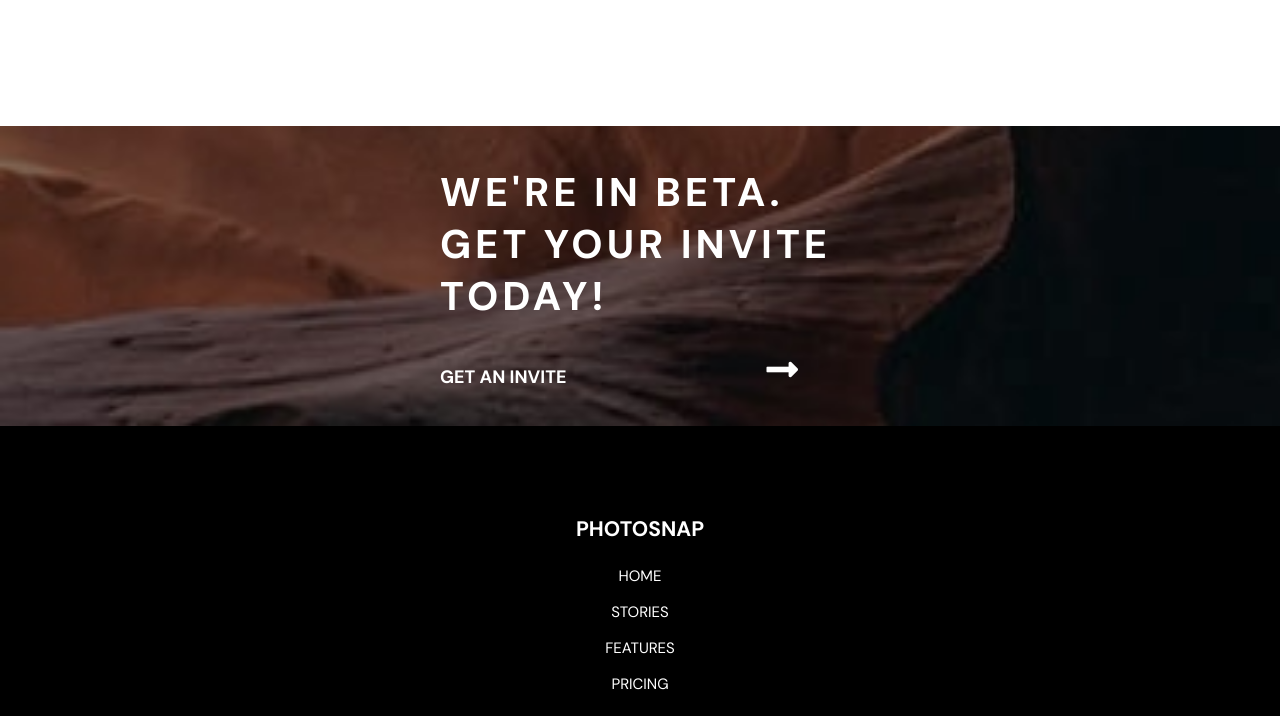
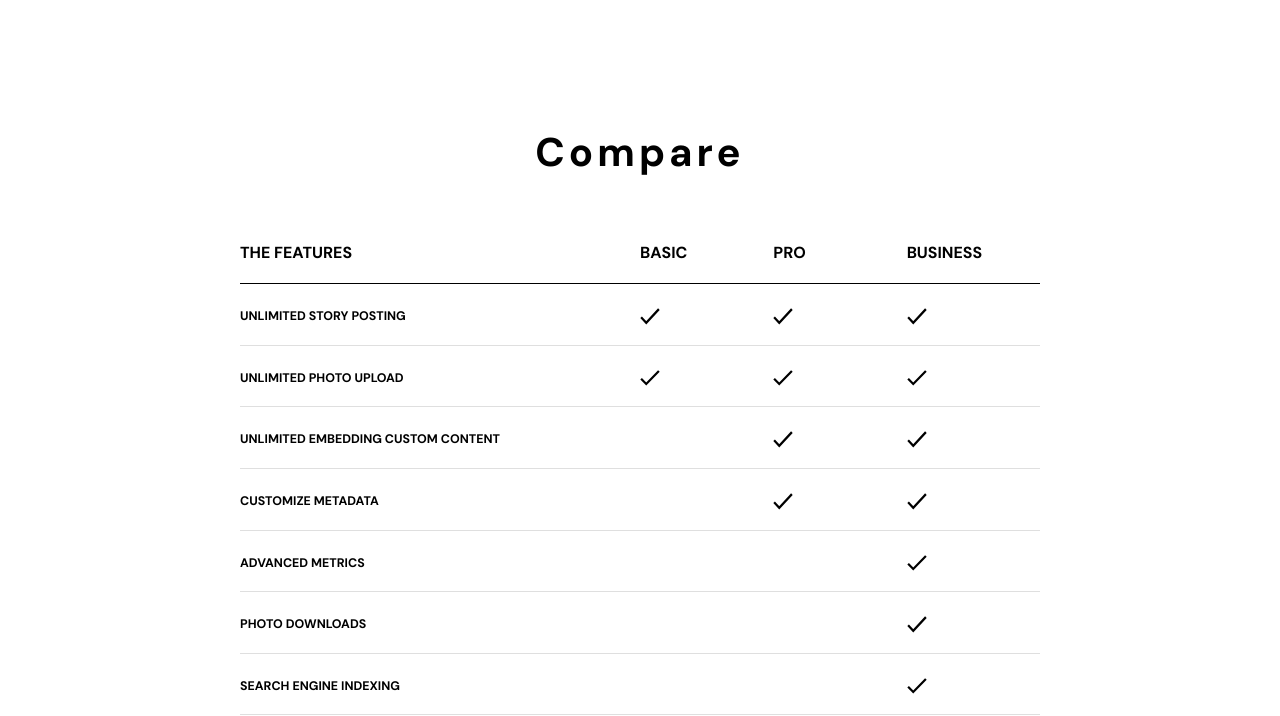
Before and after one commit to Pedro-Muro-Ramirez/photosnap-multi-page-website, a plain HTML site: page pricing.html in a window 1280 px wide. Shown: the part 3570-4286 px from the top of the page. Drawn offline with Linux system fonts and the light colour scheme.

Commit message:
compare section

```diff
--- a/pricing.css
+++ b/pricing.css
@@ -36,7 +36,7 @@ h3 {
   font-weight: 700;
 }
 h4 {
-  font-size: 12px;
+  font-size: 16px;
   font-weight: 700px;
 }
 .flex {
@@ -44,6 +44,10 @@ h4 {
 }
 .uppercase {
   text-transform: uppercase;
+}
+.center {
+  text-align: center;
+  align-items: center;
 }
 /* ------------------------NAVBAR-------------------------------- */
 .navbar-toggle {
@@ -186,6 +190,35 @@ h4 {
   background-color: grey;
   cursor: pointer;
 }
+
+/* ----------------COMPARE SECTION-------------- */
+.compare-title {
+  margin: 5% auto;
+  width: 500px;
+  text-align: center;
+}
+.compare-features-wrapper {
+  width: 800px;
+  margin: 0 auto 10%;
+}
+.compare-grid-container {
+  display: grid;
+  grid-template-columns: 3fr 1fr 1fr 1fr;
+  grid-template-rows: 1fr;
+  margin-bottom: 3%;
+}
+.border-b {
+  border-bottom: 1px solid var(--pure-black);
+  padding-bottom: 20px;
+}
+.border-g {
+  border-bottom: 1px solid var(--light-grey);
+  padding-bottom: 20px;
+}
+.checks {
+  height: auto;
+  width: 20px;
+}
 /* -------------BETA SECTION---------------- */
 .beta-container {
   background-image: url("assets/shared/mobile/bg-beta.jpg");
--- a/pricing.html
+++ b/pricing.html
@@ -115,6 +115,68 @@
         </div>
       </div>
     </div>
+
+    <div class="compare-outermost-container">
+      <div class="compare-title">
+        <h1>Compare</h1>
+      </div>
+      <div class="compare-features-wrapper uppercase">
+        <div class="compare-grid-container border-b">
+          <h4>The Features</h4>
+          <h4>Basic</h4>
+          <h4>Pro</h4>
+          <h4>Business</h4>
+        </div>
+        <div class="compare-grid-container border-g">
+          <h5>Unlimited story posting</h5>
+          <img class="checks" src="assets/pricing/desktop/check.svg" />
+          <img class="checks" src="assets/pricing/desktop/check.svg" />
+          <img class="checks" src="assets/pricing/desktop/check.svg" />
+        </div>
+        <div class="compare-grid-container border-g">
+          <h5>Unlimited photo upload</h5>
+          <img class="checks" src="assets/pricing/desktop/check.svg" />
+          <img class="checks" src="assets/pricing/desktop/check.svg" />
+          <img class="checks" src="assets/pricing/desktop/check.svg" />
+        </div>
+        <div class="compare-grid-container border-g">
+          <h5>Unlimited embedding custom content</h5>
+          <p></p>
+          <img class="checks" src="assets/pricing/desktop/check.svg" />
+          <img class="checks" src="assets/pricing/desktop/check.svg" />
+        </div>
+        <div class="compare-grid-container border-g">
+          <h5>customize metadata</h5>
+          <p></p>
+          <img class="checks" src="assets/pricing/desktop/check.svg" />
+          <img class="checks" src="assets/pricing/desktop/check.svg" />
+        </div>
+        <div class="compare-grid-container border-g">
+          <h5>advanced metrics</h5>
+          <p></p>
+          <p></p>
+          <img class="checks" src="assets/pricing/desktop/check.svg" />
+        </div>
+        <div class="compare-grid-container border-g">
+          <h5>photo downloads</h5>
+          <p></p>
+          <p></p>
+          <img class="checks" src="assets/pricing/desktop/check.svg" />
+        </div>
+        <div class="compare-grid-container border-g">
+          <h5>search engine indexing</h5>
+          <p></p>
+          <p></p>
+          <img class="checks" src="assets/pricing/desktop/check.svg" />
+        </div>
+        <div class="compare-grid-container border-g">
+          <h5>custom analytics</h5>
+          <p></p>
+          <p></p>
+          <img class="checks" src="assets/pricing/desktop/check.svg" />
+        </div>
+      </div>
+    </div>
     <div class="beta-container flex uppercase">
       <div class="beta-left-container">
         <div class="beta-text-wrapper">
```
